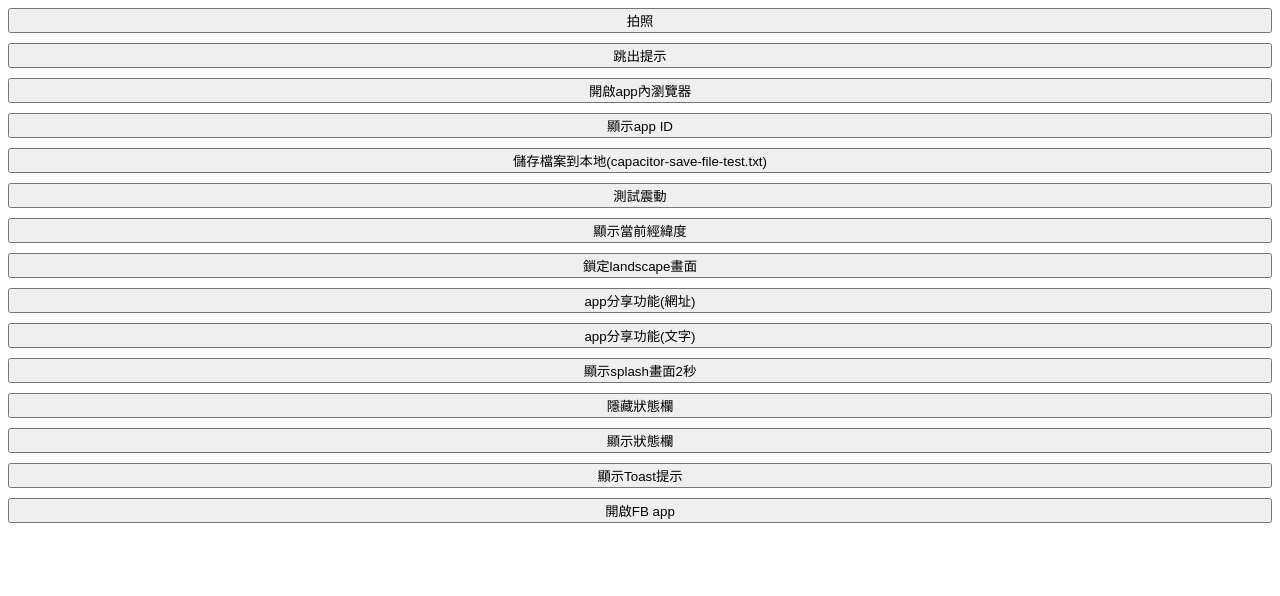
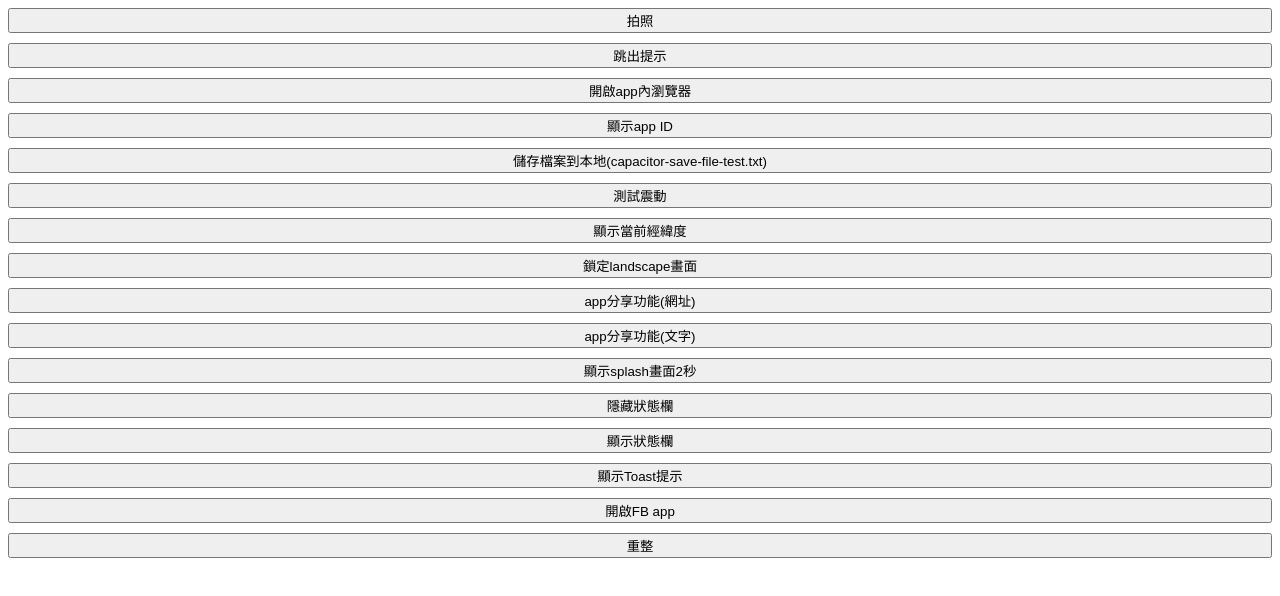
Before and after one commit to shaoyulan/capacitor-bridge-test, a plain HTML site: page index.html in a window 1280 px wide. Drawn offline with Linux system fonts and the light colour scheme.

Commit message:
no message

```diff
--- a/index.html
+++ b/index.html
@@ -28,6 +28,7 @@
     <button onclick="window.capacitorBridge.showStatusBar()">顯示狀態欄</button>
     <button onclick="window.capacitorBridge.showHelloToast()">顯示Toast提示</button>
     <button onclick="window.capacitorBridge.openFbApp()">開啟FB app</button>
+    <button onclick="window.location.reload(true)">重整</button>
   <script src="capacitor-bridge.umd.js?v=2"></script>
 </body>
 </html>
```
